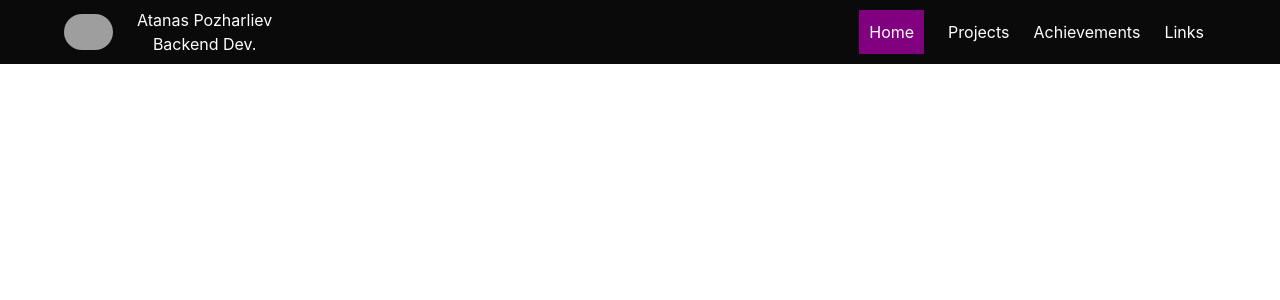
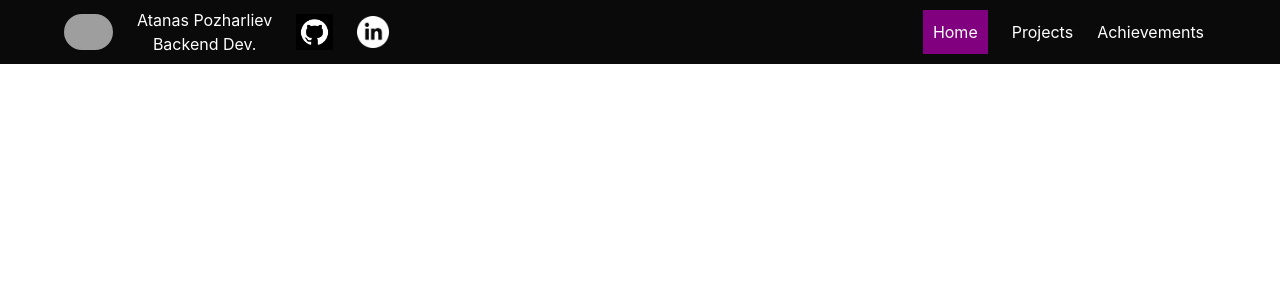
Before and after one commit to ABPozharliev19/nvskx.dev, a React (Create React App) app: page / in a window 1280 px wide. Shown: the top 300 px of the page. Built offline with nearby package versions, Linux system fonts and the light colour scheme; grey boxes are pictures that could not be loaded.

Commit message:
Add github and linkedin link to the navbar

```diff
--- a/src/App.js
+++ b/src/App.js
@@ -30,7 +30,6 @@ function App() {
                 <Route path="/" element={<Index/>}/>
                 <Route path="projects" element={<Index/>}/>
                 <Route path="achievements" element={<Index/>}/>
-                <Route path="links" element={<Index/>}/>
             </Routes>
         </BrowserRouter>
     </NavbarContext.Provider>
--- a/src/components/Navbar.jsx
+++ b/src/components/Navbar.jsx
@@ -23,14 +23,30 @@ export const NavItem = (props) => {
     NavItem.propTypes = {
         children: PropTypes.node,
         link: PropTypes.string,
+        isBlank: PropTypes.bool,
     };
 
     return (
-        <a className="navbar-item" href={props.link}>
+        <a className="navbar-item" href={props.link} target={`${props.isBlank ? "_blank" : ""}`}>
             {props.children}
         </a>
     )
 }
+
+const NavIcon = (props) => {
+    NavIcon.propTypes = {
+        icon: PropTypes.string,
+        maxH: PropTypes.string,
+    }
+
+    return (
+        <>
+            <img src={`${process.env.PUBLIC_URL}/navIcons/${props.icon.toLowerCase()}.png`}
+                 style={{maxHeight: props.maxH}}
+            />
+        </>
+    )
+};
 
 const NavBrand = (props) => {
     NavBrand.propTypes = {
@@ -50,6 +66,12 @@ const NavBrand = (props) => {
                             <span> Atanas Pozharliev</span>
                             <span> Backend Dev. </span>
                     </div>
+                </NavItem>
+                <NavItem link="https://github.com/ABPozharliev19" isBlank={true}>
+                        <NavIcon icon="GitHub" maxH="2.3rem"/>
+                </NavItem>
+                <NavItem link="https://www.linkedin.com/in/atanas-pozharliev-6012b0218/" isBlank={true}>
+                    <NavIcon icon="Linkedin" maxH="2rem"/>
                 </NavItem>
 
                 <a role="button"
--- a/src/components/NavItems.jsx
+++ b/src/layouts/NavItems.jsx
@@ -1,7 +1,7 @@
 import {
     NavItem,
     NavText,
-} from "./Navbar";
+} from "../components/Navbar";
 import React from "react";
 
 export const NavItems = () => {
@@ -18,9 +18,6 @@ export const NavItems = () => {
             <NavItem link="/achievements">
                 <NavText isActive={url==="/achievements"}> Achievements </NavText>
             </NavItem>
-            <NavItem link="/links" >
-                <NavText isActive={url==="/links"}> Links </NavText>
-            </NavItem>
         </>
     )
 };
--- a/src/layouts/Navbar.jsx
+++ b/src/layouts/Navbar.jsx
@@ -11,7 +11,7 @@ import useWindowDimensions from "../hooks/useWindowDimensions";
 
 import { NavbarContext } from "../App";
 
-import {NavItems} from "../components/NavItems";
+import {NavItems} from "./NavItems";
 
 function Navbar() {
     const {width} = useWindowDimensions();
```
Also changed, not shown: src/pages/Links.jsx (deleted, +0 -7 lines), public/navIcons/github.png (added), public/navIcons/linkedin.png (added).
